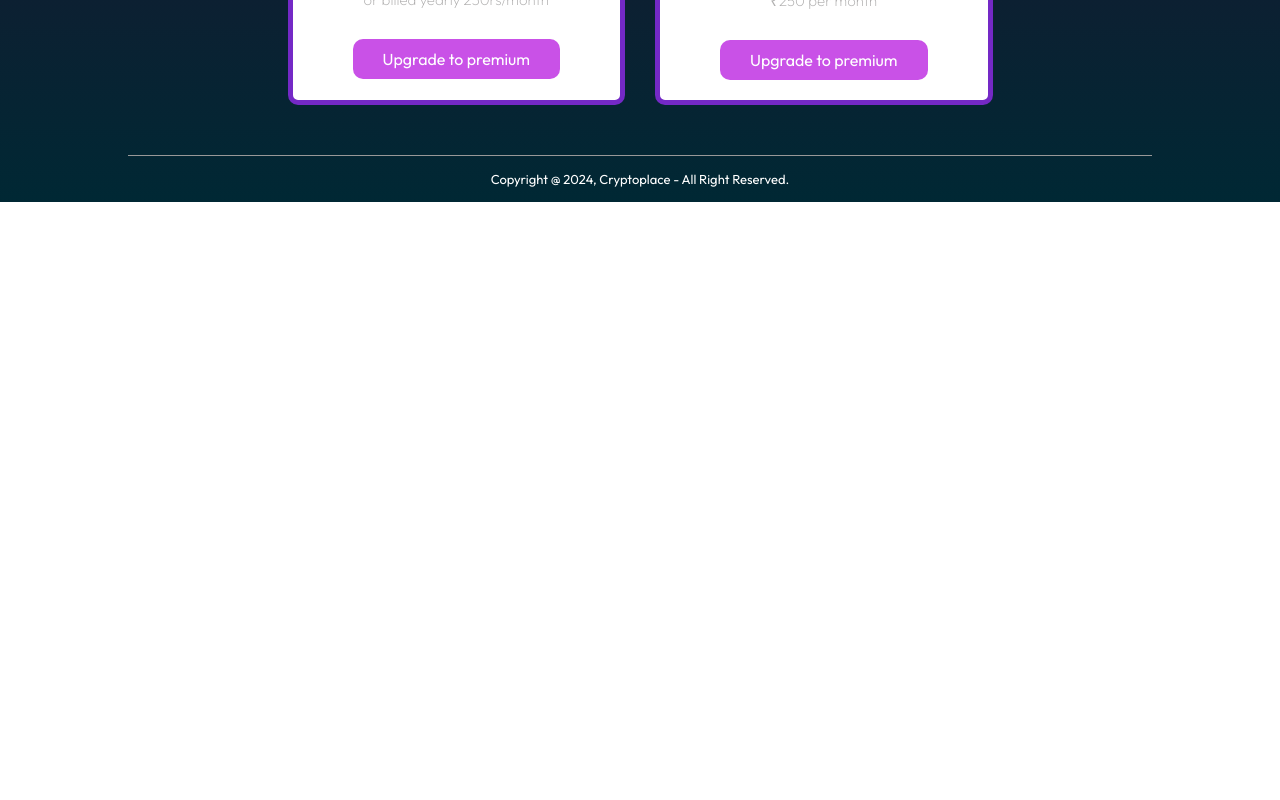
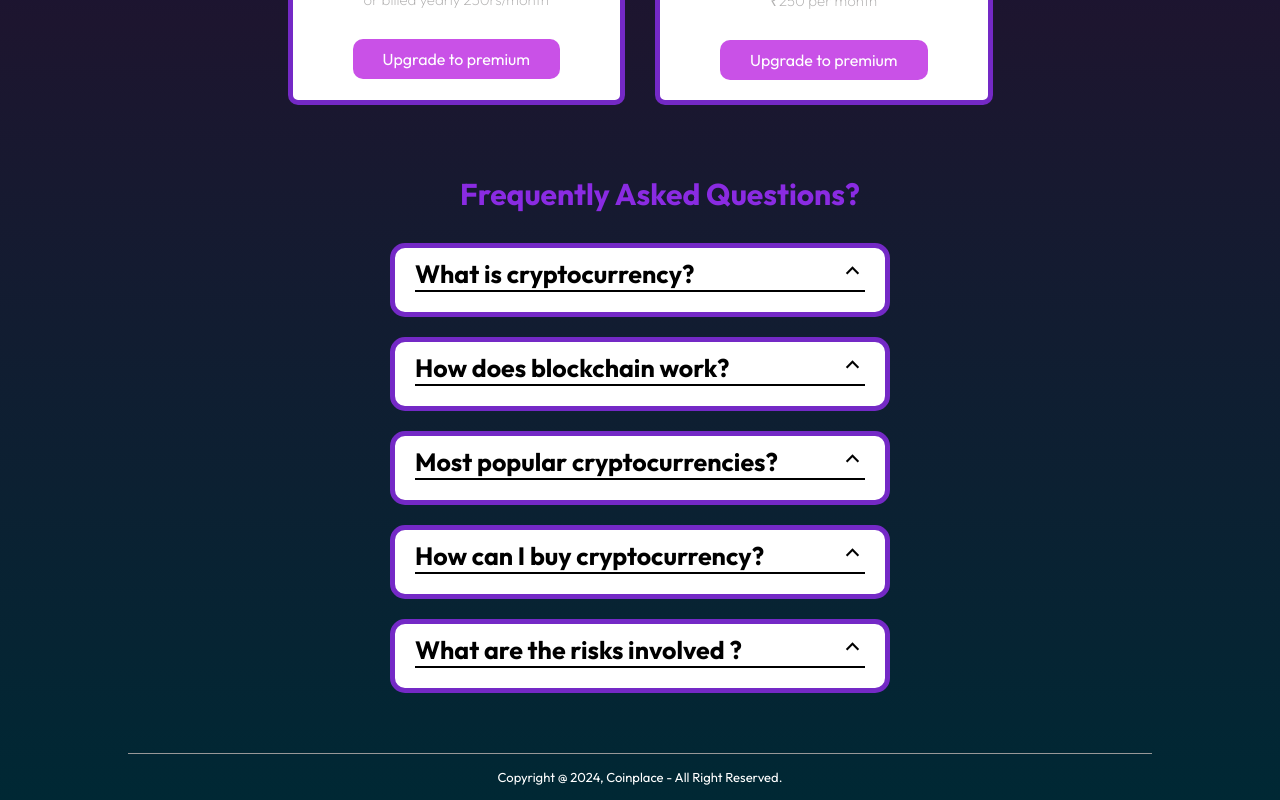
Before and after one commit to Owais-Creates/Coinplace, a React (Vite) app in the folder crypto/: page /pricing in a window 1280 px wide. Shown: the part 755-1555 px from the top of the page. Before the commit the page ends 957 px from the top, so only its background shows below. Built offline with nearby package versions, Linux system fonts and the light colour scheme; no server answers.

Commit message:
added faqs section

```diff
--- a/crypto/src/components/Features/Features.css
+++ b/crypto/src/components/Features/Features.css
@@ -47,6 +47,7 @@
     .feature-main h1 {
         font-size: 30px;
         padding: 0px 7px 0px 7px;
+        margin-top: 50px;
     }
     .feature-container p{
         font-size: 23px;
--- a/crypto/src/components/Footer/Footer.jsx
+++ b/crypto/src/components/Footer/Footer.jsx
@@ -4,7 +4,7 @@ import "./Footer.css"
 const Footer = () => {
     return (
         <div className='footer' >
-            <p>Copyright @ 2024, Cryptoplace - All Right Reserved.</p>
+            <p>Copyright @ 2024, Coinplace - All Right Reserved.</p>
         </div>
     )
 }
--- a/crypto/src/components/Navbar/Navbar.css
+++ b/crypto/src/components/Navbar/Navbar.css
@@ -59,7 +59,18 @@
     }
 
     .mobile-home {
-        margin-left: 100px;
+        margin-left: 90px;
+
+    }
+
+    .mobile-links li{
+        font-size: 25px;
+        font-weight: 700;
+        text-transform: uppercase;
+        letter-spacing: 1px;
+        text-decoration: underline;
+        padding-top: 10px;
+        color: blueviolet;
     }
 
 }
--- a/crypto/src/components/Price/Price.css
+++ b/crypto/src/components/Price/Price.css
@@ -3,6 +3,7 @@
     justify-content: center;
     align-items: center;
     flex-direction: column;
+    margin-bottom: 40px;
 }
 
 .top {
@@ -16,13 +17,17 @@
 
 .heading h2 {
     font-size: 40px;
+    display: flex;
+    flex-direction: column;
+    justify-content: center;
 }
+
 
 .heading span {
     color: blueviolet;
 }
 
-img{
+img {
     display: flex;
     justify-content: center;
 }
@@ -60,7 +65,7 @@ img{
     flex-direction: column;
     align-items: center;
     gap: 8px;
-    margin-bottom: 50px;
+    margin-bottom: 70px;
     border: 5px solid #7429C6;
 }
 
@@ -117,9 +122,49 @@ button:hover {
     font-size: 15px;
 }
 
+.faq-h2{
+    font-size: 30px;
+    margin-left: 40px;
+    margin-bottom: 30px;
+    color: blueviolet;
+}
+
+.faq {
+    background-color: white;
+    width: 500px;
+    margin: auto;
+    margin-bottom: 20px;
+    color: #000;
+    padding: 10px 20px;
+    border-radius: 15px;
+    border: 5px solid #7429C6;
+}
+
+.faq h3{
+    font-size: 25px;
+    border-bottom: 2px solid black;
+    margin-bottom: 10px;
+    display: flex;
+    justify-content: space-between;
+}
+
+.faq h3 span{
+    transition: transform 0.5s ease-in-out ;
+}
+
+.faq p{
+    font-size: 20px;
+    color: #000;
+}
+
+.rotate{
+    transform: rotate(180deg);
+    transition: transform 0.2s ease-in-out ;
+}
+
 @media (max-width:760px) {
 
-    .top{
+    .top {
         flex-wrap: wrap;
     }
 
@@ -127,20 +172,38 @@ button:hover {
         height: 200px;
         width: 150px;
         margin-left: 110px;
-        margin-top: 30px;
+        margin-top: 60px;
     }
 
     .heading h2 {
         font-size: 30px;
         padding: 0px 50px;
     }
+
     .bottom-heading {
         font-size: 30px;
         color: blueviolet;
         font-weight: 600;
     }
-    .card{
+
+    .card {
         margin-bottom: 20px;
     }
 
+    .faq-h2{
+        /* text-align: center; */
+        margin-top: 40px;
+    }
+
+    .faq{
+        width: 340px;
+    }
+
+    .faq h3{
+        font-size: 18px;
+    }
+
+    .faq p{
+        font-size: 15px;
+    }
 }
--- a/crypto/src/components/Price/Price.jsx
+++ b/crypto/src/components/Price/Price.jsx
@@ -1,6 +1,8 @@
-import React from 'react'
-import './Price.css'
-import man from "../../assets/man.png"
+import React, { useState } from 'react';
+import './Price.css';
+import man from "../../assets/man.png";
+import { RiArrowUpSLine } from "react-icons/ri";
+
 
 const Price = () => {
 
@@ -23,6 +25,37 @@ const Price = () => {
     }
   ];
 
+  const cryptoFAQs = [
+    {
+      question: "What is cryptocurrency?",
+      answer: "Digital or virtual currency using cryptography for security, often decentralized and based on blockchain technology."
+    },
+    {
+      question: "How does blockchain work?",
+      answer: "A distributed ledger recording transactions across a network, ensuring transparency, security, and immutability."
+    },
+    {
+      question: "Most popular cryptocurrencies?",
+      answer: "Bitcoin (BTC), Ethereum (ETH), Binance Coin (BNB), Ripple (XRP), and Litecoin (LTC)."
+    },
+    {
+      question: "How can I buy cryptocurrency?",
+      answer: "Buy on exchanges like Coinbase or Binance; store in digital wallets, either software-based or hardware devices."
+    },
+    {
+      question: "What are the risks involved ?",
+      answer: "High volatility, regulatory uncertainty, cybersecurity threats, and potential for fraud or hacking."
+    }
+  ];
+
+  const [isOpen, setIsOpen] = useState(Array(cryptoFAQs.length).fill(false));
+
+  const handleFaqsToggle = (idx) => {
+    const updatedIsOpen = [...isOpen];
+    updatedIsOpen[idx] = !updatedIsOpen[idx]
+    setIsOpen(updatedIsOpen);
+  }
+
   return (
     <>
       <div className='main' >
@@ -30,11 +63,11 @@ const Price = () => {
         <div className="top">
 
           <div className="img">
-            <img src={man} alt="" />
+            <img src={man} alt="image" />
           </div>
 
           <div className="heading">
-            <h2>Level up your Crypto Journey -Free- with <span>Coinplace premium</span></h2>
+            <h2>Level up your Crypto Journey with <span>Coinplace premium</span></h2>
           </div>
 
         </div>
@@ -52,14 +85,28 @@ const Price = () => {
               <p className='custom-para'>{item.billing}</p>
               <p className='custom1'><span>{item.price}</span> per {item.month}</p>
               <p className='custom2'>{item.billingYearly}</p>
-              <div><button className='button' >{item.button}</button></div>
+              <div onClick={() => alert("coming soon...")} ><button className='button' >{item.button}</button></div>
 
             </div>
           ))}
 
         </div>
 
+        <h2 className='faq-h2' >Frequently Asked Questions?</h2>
+
+        <div className="faqs">
+
+          {cryptoFAQs.map((item, index) => (
+            <div key={index} className="faq">
+              <h3 onClick={() => handleFaqsToggle(index)} >{item.question} <span className={ isOpen[index] ? `rotate` : "" } ><RiArrowUpSLine /></span></h3>
+              <p  >{isOpen[index] && item.answer}</p>
+            </div>
+          ))}
+
+        </div>
+
       </div>
+
     </>
   )
 }
--- a/package.json
+++ b/package.json
@@ -1,6 +1,7 @@
 {
   "dependencies": {
     "react-google-charts": "^4.0.1",
+    "react-icons": "^5.2.1",
     "react-router-dom": "^6.24.0"
   }
 }
```
Also changed, not shown: 1 other file (tests, documents, lock files or other folders).
